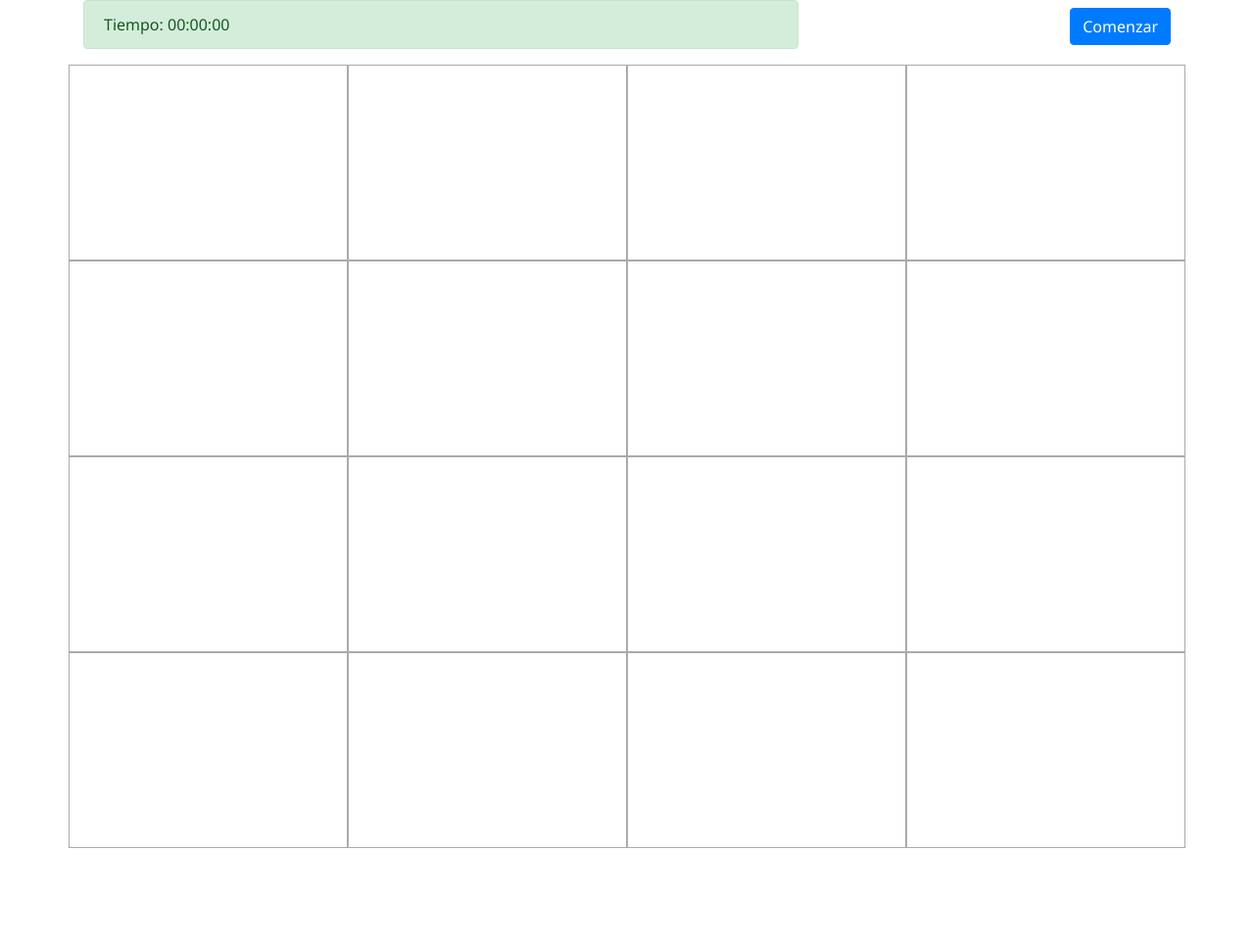
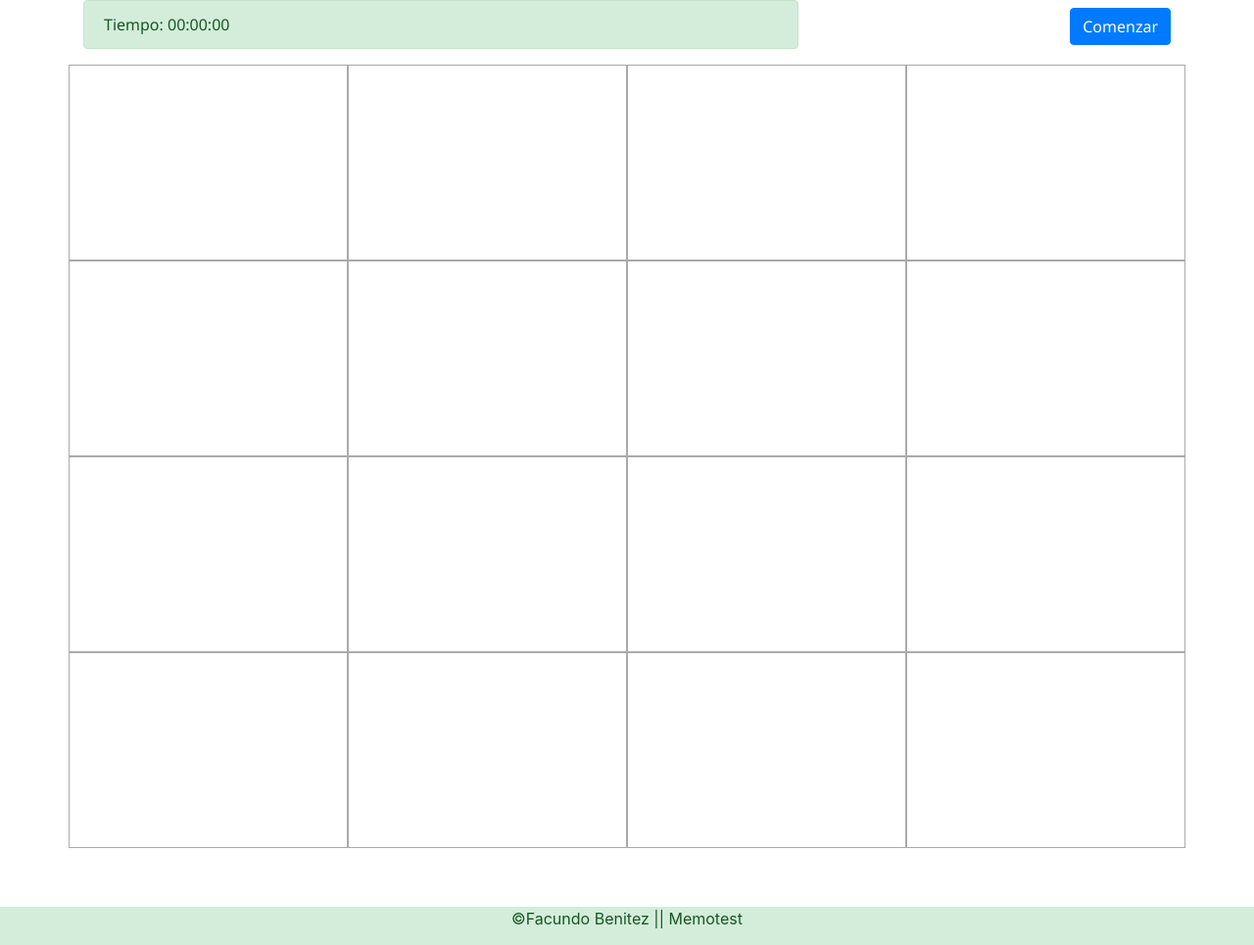
Before and after one commit to Facu-dev95/Memotest, a website: page index.html in a window 1280 px wide. Shown: the whole page at 98% size. Before the commit the page ends 866 px from the top, so only its background shows below. Drawn offline with nearby package versions, Linux system fonts and the light colour scheme.

Commit message:
Mejoras
Se agregó el footer

```diff
--- a/index.html
+++ b/index.html
@@ -5,6 +5,7 @@
         <meta name="viewport" content="width=device-width, initial-scale=1.0">
         <title>Juego || Memotest</title>
         <link rel="stylesheet" href="./node_modules/bootstrap/dist/css/bootstrap.min.css">
+        <link rel="stylesheet" href="https://stackpath.bootstrapcdn.com/bootstrap/4.4.1/css/bootstrap.min.css" integrity="sha384-Vkoo8x4CGsO3+Hhxv8T/Q5PaXtkKtu6ug5TOeNV6gBiFeWPGFN9MuhOf23Q9Ifjh" crossorigin="anonymous">
         <link rel="stylesheet" href="style.css">
     </head>
     <body>
@@ -43,14 +44,19 @@
                         <div class="col" id="col15"></div>
 
                     </div>
-
+                </div>
             </div>
 
         </div>
 
-        <div class="conteiner">
+        <footer id="footer">
+            &copy;Facundo Benitez || Memotest
+        </footer>
 
-        </div>
+        <script src="https://code.jquery.com/jquery-3.4.1.slim.min.js" integrity="sha384-J6qa4849blE2+poT4WnyKhv5vZF5SrPo0iEjwBvKU7imGFAV0wwj1yYfoRSJoZ+n" crossorigin="anonymous"></script>
+        <script src="https://cdn.jsdelivr.net/npm/popper.js@1.16.0/dist/umd/popper.min.js" integrity="sha384-Q6E9RHvbIyZFJoft+2mJbHaEWldlvI9IOYy5n3zV9zzTtmI3UksdQRVvoxMfooAo" crossorigin="anonymous"></script>
+        <script src="https://stackpath.bootstrapcdn.com/bootstrap/4.4.1/js/bootstrap.min.js" integrity="sha384-wfSDF2E50Y2D1uUdj0O3uMBJnjuUD4Ih7YwaYd1iqfktj0Uod8GCExl3Og8ifwB6" crossorigin="anonymous"></script>
         <script type="text/javascript" src="main.js"></script>
     </body>
+
 </html>
--- a/style.css
+++ b/style.css
@@ -55,3 +55,11 @@
 .desactivado{
     background: #bbbbbb;
 }
+
+#footer{
+    background: #d4edda;
+    color: #155724;
+    text-align: center;
+    margin-top: 60px;
+    padding-bottom: 15px;
+}
```
Lines whose indentation alone changed are shown as unchanged.
